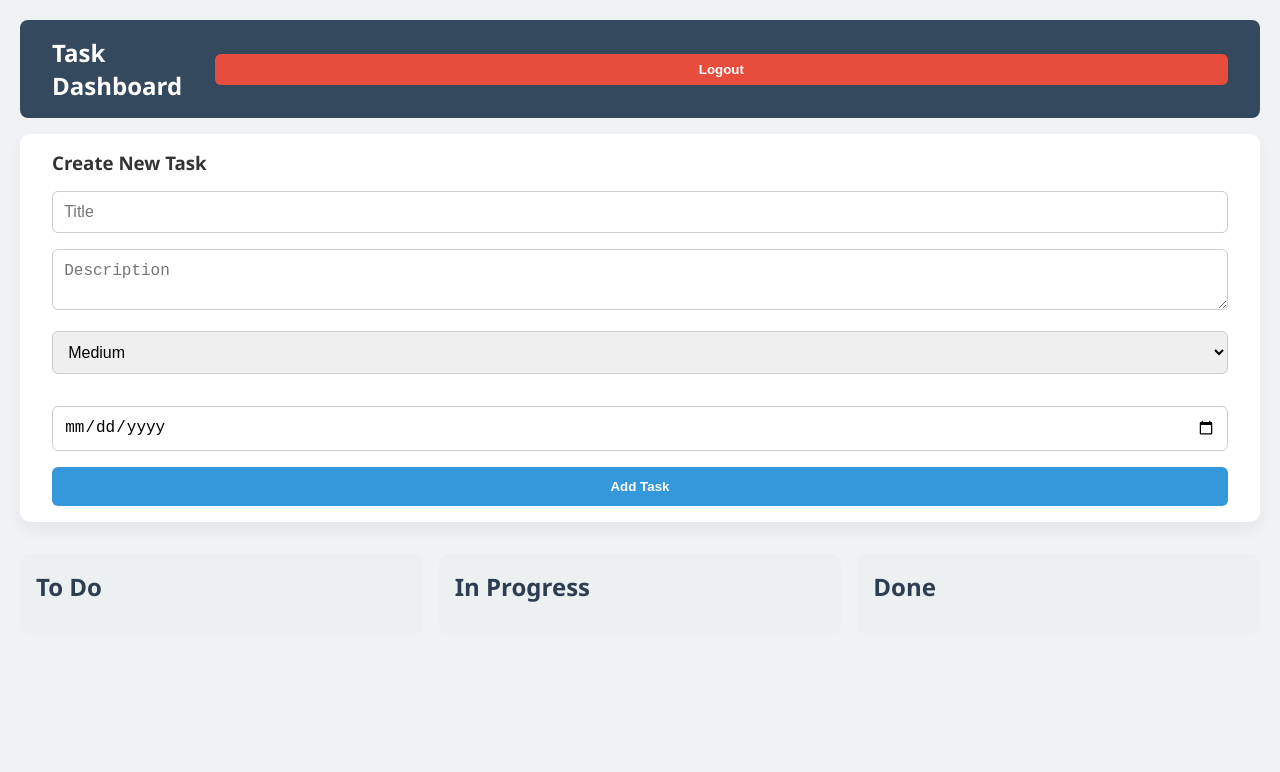
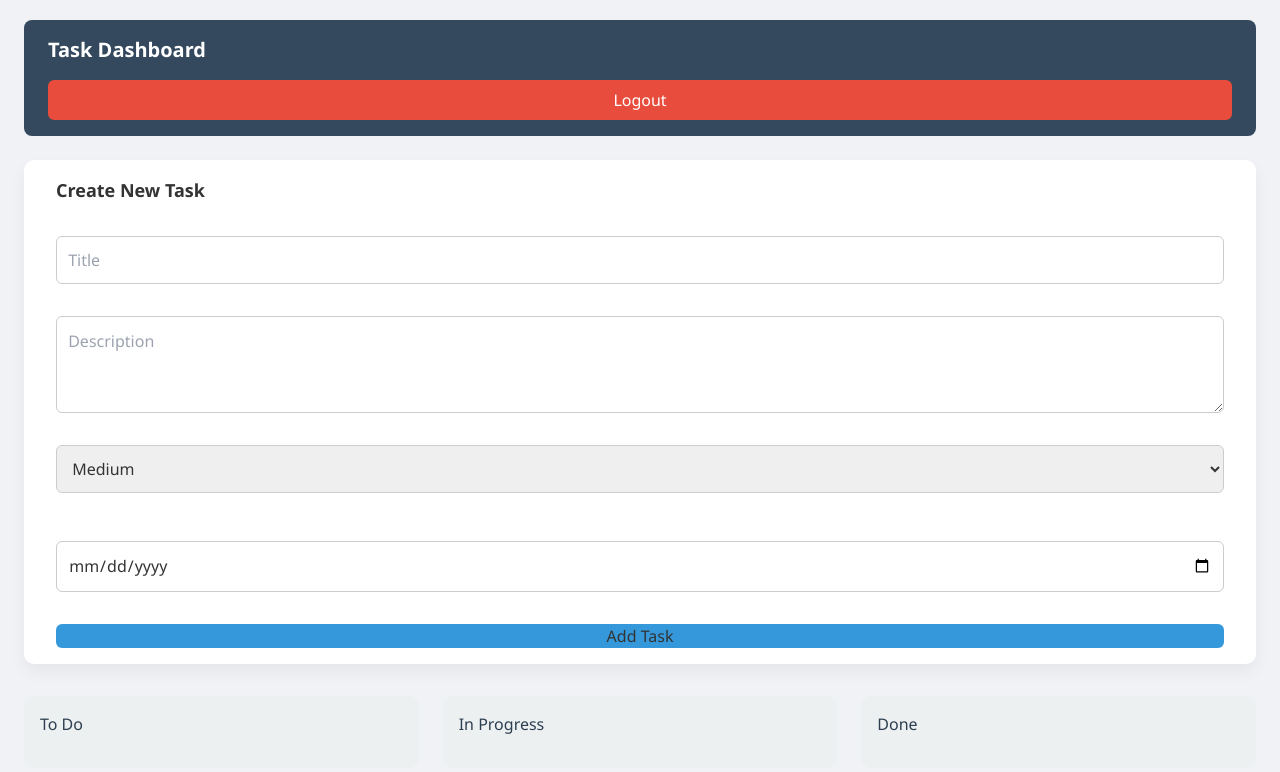
Before and after one commit to JL-John-Nicholas/task_manager, a plain HTML site: page frontend/dashboard.html in a window 1280 px wide. Drawn offline with nearby package versions, Linux system fonts and the light colour scheme; no server answers.

Commit message:
used tailwind in frontend

```diff
--- a/frontend/dashboard.html
+++ b/frontend/dashboard.html
@@ -1,23 +1,23 @@
 <!DOCTYPE html>
 <html lang="en">
-
 <head>
   <meta charset="UTF-8">
   <title>Task Manager - Dashboard</title>
   <link rel="stylesheet" href="styles/style.css">
+  <script src="https://cdn.tailwindcss.com"></script>
 </head>
+<body class="bg-[#f0f2f5] text-[#333] px-4 sm:px-6">
 
-<body>
-  <header>
-    <h1>Task Dashboard</h1>
-    <button id="logout">Logout</button>
+  <header class="flex justify-between items-center bg-[#34495e] text-white px-6 py-4 rounded-lg mb-6 flex-wrap gap-4">
+    <h1 class="text-xl font-semibold">Task Dashboard</h1>
+    <button id="logout" class="bg-[#e74c3c] hover:bg-[#c0392b] px-4 py-2 rounded-md">Logout</button>
   </header>
 
-  <section id="task-creator">
-    <h3>Create New Task</h3>
-    <form id="task-form">
+  <section id="task-creator" class="bg-white p-6 rounded-xl shadow mb-6">
+    <h3 class="text-lg font-semibold mb-4">Create New Task</h3>
+    <form id="task-form" class="grid gap-4">
       <input type="text" id="title" placeholder="Title" required />
-      <textarea id="description" placeholder="Description"></textarea>
+      <textarea id="description" placeholder="Description" rows="3"></textarea>
       <select id="priority">
         <option value="low">Low</option>
         <option value="medium" selected>Medium</option>
@@ -28,7 +28,7 @@
     </form>
   </section>
 
-  <main class="kanban">
+  <main class="kanban flex flex-col lg:flex-row gap-6 mb-10">
     <div class="column" data-status="todo">
       <h2>To Do</h2>
       <div class="task-list" id="todo-tasks"></div>
@@ -42,10 +42,11 @@
       <div class="task-list" id="done-tasks"></div>
     </div>
   </main>
-  <!-- Comment Modal -->
+
+  <!-- Comments Modal -->
   <div id="comment-modal" class="modal hidden">
     <div class="modal-content">
-      <h3>Comments</h3>
+      <h3 class="font-semibold mb-2">Comments</h3>
       <div id="comment-list"></div>
       <textarea id="new-comment" placeholder="Add a comment"></textarea>
       <button id="submit-comment">Post</button>
@@ -53,19 +54,16 @@
     </div>
   </div>
 
-  <!-- 📜 Activity Modal -->
+  <!-- Activity Modal -->
   <div id="activity-modal" class="modal hidden">
     <div class="modal-content">
-      <h3>Activity Log</h3>
+      <h3 class="font-semibold mb-2">Activity Log</h3>
       <div id="activity-list"></div>
       <button id="close-activity">Close</button>
     </div>
   </div>
 
-
-
   <script src="js/api.js"></script>
   <script src="js/dashboard.js"></script>
 </body>
-
 </html>
```
Also changed, not shown: frontend/index.html (+8 -11 lines).
